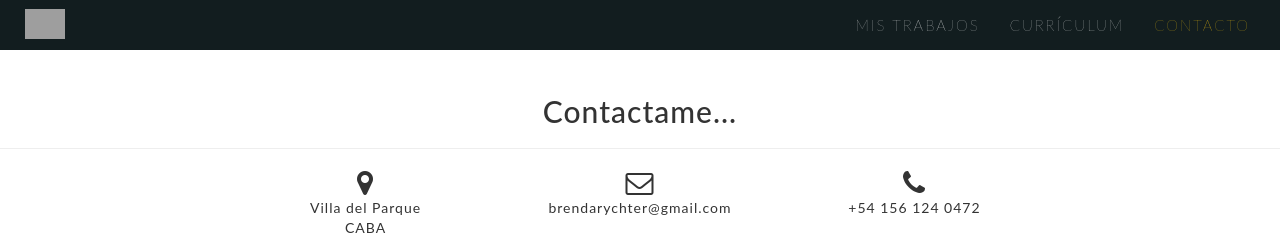
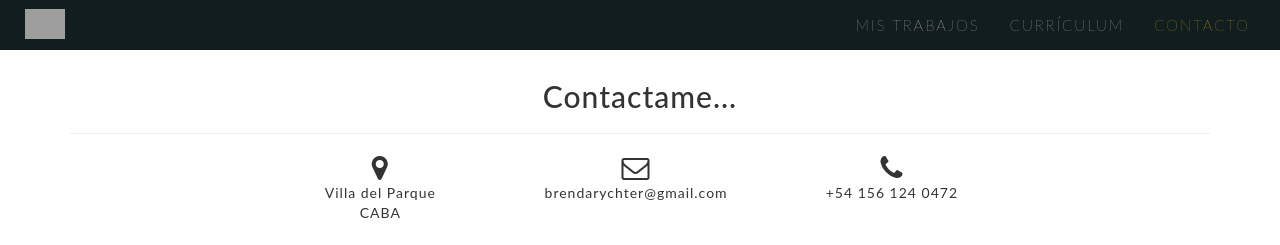
Before and after one commit to brendarychter/brychter, a PHP site: page /contact.html in a window 1280 px wide. Shown: the top 245 px of the page. Run offline with PHP 8.4, Linux system fonts and the light colour scheme; grey boxes are pictures that could not be loaded.

Commit message:
contact without bootstrap

```diff
--- a/contact.html
+++ b/contact.html
@@ -21,54 +21,45 @@
 		<nav w3-include-html="header.html"></nav>
 	</header>
 	<main>
-		<section id="contact">
+		<section id="contact" class="section-style">
       		<h2>Contactame...</h2>
       		<hr>
-	    	<div class="col-md-8 col-md-offset-2">
-		      	<div class="col-md-4"> <i class="fa fa-map-marker fa-2x"></i>
+      		<ul id="contact-data">
+      			<li>
+      				<i class="fa fa-map-marker fa-2x"></i>
 		        	<p>
 		        		Villa del Parque<br>
 		          		CABA
 		          	</p>
-		      	</div>
-		      	<div class="col-md-4"> <i class="fa fa-envelope-o fa-2x"></i>
+      			</li>
+
+      			<li>
+					<i class="fa fa-envelope-o fa-2x"></i>
 		        	<p>brendarychter@gmail.com</p>
-		      	</div>
-		      	<div class="col-md-4"> <i class="fa fa-phone fa-2x"></i>
+      			</li>
+
+      			<li>
+					<i class="fa fa-phone fa-2x"></i>
 		        	<p> +54 156 124 0472</p>
-		      	</div>
-		    </div>
-		    <div class="col-md-12 map-section">
+      			</li>
+      		</ul>
+      	</section>
+      	<section id="map-section" class="section-style">
 			<iframe src="https://www.google.com/maps/embed?pb=!1m18!1m12!1m3!1d26271.446090527308!2d-58.50755400216331!3d-34.60591229935338!2m3!1f0!2f0!3f0!3m2!1i1024!2i768!4f13.1!3m3!1m2!1s0x95bcc9df44319d89%3A0x72e02046997c8cef!2sVilla+del+Parque%2C+CABA!5e0!3m2!1ses!2sar!4v1482031218943" width="600" height="450" frameborder="0" style="border:0" allowfullscreen></iframe>
-		    </div>
-		    <div class="col-md-8 col-md-offset-2">
+      	</section>
+      	<section id="mail-section" class="section-style">
 	      	<h3>&#161;o escribime!</h3>
 	      	<form name="sentMessage" id="contactForm" action="success.html">
-		        	<div class="row">
-		          		<div class="col-md-6">
-		            		<div class="form-group">
               	<input type="text" id="name" class="form-control" placeholder="Nombre" required="required">
               	<p class="help-block text-danger"></p>
-		            		</div>
-		          		</div>
-		          		<div class="col-md-6">
-		            		<div class="form-group">
               	<input type="email" id="email" class="form-control" placeholder="Email" required="required">
               	<p class="help-block text-danger"></p>
-		            		</div>
-		          		</div>
-		        	</div>
-		        	<div class="form-group">
           		<textarea name="message" id="message" class="form-control" rows="4" placeholder="Mensaje" required></textarea>
           		<p class="help-block text-danger"></p>
-		        	</div>
-		        	<div id="success"></div>
-		        	<button type="submit" class="btn btn-default styled-button">Enviar</button>
+	        	<button type="submit" class="styled-button">Enviar</button>
 	      	</form>
-		  	</div>
 		</section>
 	</main>
-
 
 	<!-- Footer -->
 	<footer>
--- a/css/main.css
+++ b/css/main.css
@@ -194,26 +194,36 @@
   margin-right: auto;
   margin-left: auto; }
 
-#contact {
+#contact #contact-data {
+  width: 68%;
+  overflow: hidden;
+  margin: 0 auto; }
+  #contact #contact-data li {
+    padding: 0 15px;
+    float: left;
+    width: 33%; }
+
+.section-style {
   letter-spacing: 1px;
   text-align: center;
-  width: 100%;
-  padding: 15px 0;
+  width: 1170px;
+  padding: 0 15px;
   margin: 0 auto;
   margin-bottom: 20px;
   overflow: hidden; }
-  #contact .container {
-    margin-bottom: 20px; }
-  #contact input, #contact textarea {
+
+#mail-section {
+  width: 650px; }
+  #mail-section input, #mail-section textarea {
     border-radius: 0;
     border: 1px solid #000; }
-  #contact textarea {
+  #mail-section textarea {
     resize: none; }
-  #contact .contact-data {
+  #mail-section .contact-data {
     margin-top: 20px; }
-  #contact .map-section {
+  #mail-section .map-section {
     margin-bottom: 10px; }
-  #contact h3 {
+  #mail-section h3 {
     margin-bottom: 20px; }
 
 #success {
--- a/scss/_contact.scss
+++ b/scss/_contact.scss
@@ -1,14 +1,26 @@
 #contact{
+    #contact-data{
+    	width: 68%;
+    	overflow: hidden;
+    	margin: 0 auto;
+    	li{
+    		padding: 0 15px;
+    		float: left;
+    		width: 33%;
+    	}
+    }
+}
+.section-style{
 	letter-spacing: 1px;
 	text-align: center;
-	width: 100%;
-	padding: 15px 0;
+	width: 1170px;
+	padding: 0 15px;
     margin: 0 auto;
 	margin-bottom: 20px;
     overflow: hidden;
-	.container{
-		margin-bottom: 20px;
-	}
+}
+#mail-section{
+	width: 650px;
 	input, textarea{
 		border-radius: 0;
 		border: 1px solid #000;
@@ -26,7 +38,6 @@
 		margin-bottom: 20px;
 	}
 }
-
 #success{
 	background-color: $main-color;
 	.intro-text-success{
```
Also changed, not shown: 1 other file. Lines whose indentation alone changed are shown as unchanged.
